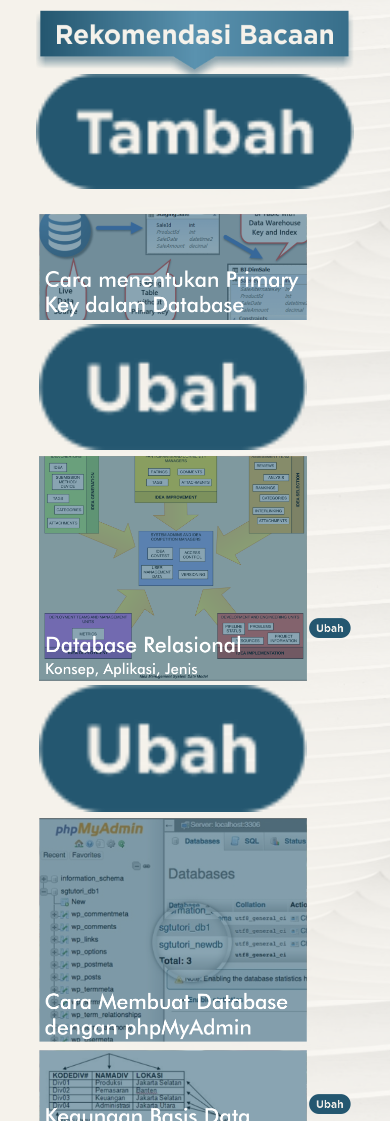
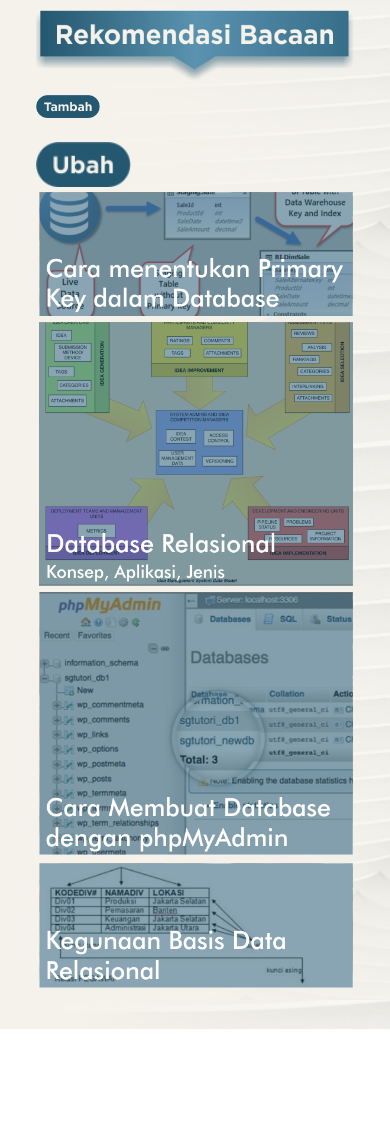
Before and after one commit to hutomocaraka/hutomocaraka.github.io, a plain HTML site: page admin/indexlogin.html in a window 390 px wide. Shown: the part 300-1421 px from the top of the page. After the commit the page ends 1329 px from the top, so only its background shows below. Drawn offline with Linux system fonts and the light colour scheme.

Commit message:
edit lagi

```diff
--- a/admin/indexlogin.html
+++ b/admin/indexlogin.html
@@ -58,26 +58,28 @@
   <br><br>
   <div class="tambah">
     <a href="createartikel.html"><img src="../img/tambah.png"></a>
-  </div><br>
+  </div>
+<div class="ubaha"><a href="createartikel.html"><img src="../img/ubaha.png"></a></div>
+  <br>
   <table class="gambar">
     <tr>
       <th colspan="2"><a href="../artikel1setelah.html">
         <img src="../img/1.png" width="100%">
-      </a><div class="edita"><a href="createartikel.html"><img src="../img/ubaha.png"></a></div></th>
+      </a></th>
       <th rowspan="2">
         <a href="../artikel3.html">
           <img src="../img/3.png" width="100%">
-        </a><div class="edita"><a href="createartikel.html"><img src="../img/ubaha.png"></a></div>
+        </a>
       </th>
       <th rowspan="2">
         <a href="">
           <img src="../img/4.png" width="100%">
-        </th><td><div class="edita"><a href="createartikel.html"><img src="../img/ubaha.png"></a></div></td>
+        </th>
       </tr>
       <tr>
         <th><a href="../artikel2setelah.html">
           <img src="../img/2.png" width="100%"></a>
-        </th><td><div class="edita"><a href="createartikel.html"><img src="../img/ubaha.png"></a></div></td>
+        </th>
       </tr>
 
     </table>
--- a/style.css
+++ b/style.css
@@ -487,6 +487,11 @@ input.btnreg{
     color: #245770;
   }
 
+  .tambah img{
+  width: 20%;
+  margin-top: -30px;
+}
+
 /*.container h1 {
     margin-top: 10px;
     margin-bottom: 20px;
```
Also changed, not shown: admin/profiladmin.html (+2 -2 lines).
